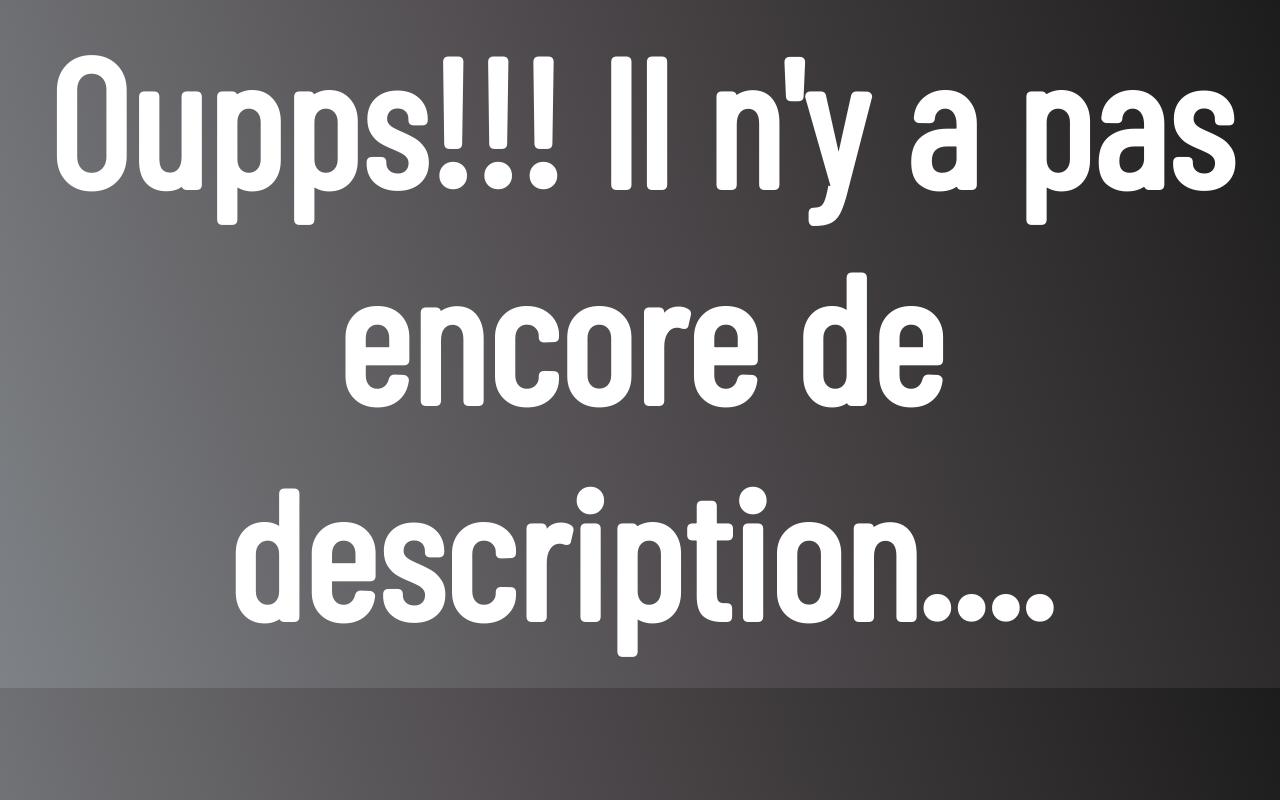
After one commit to Freddo1864/BACKEND, a PHP site: page /page1.php in a window 1280 px wide. The commit adds this page. Run offline with PHP 8.4, Linux system fonts and the light colour scheme; some web fonts are replaced.

Commit message:
Ajout page description vehicules
13/10/22   16.03

```diff
--- /dev/null
+++ b/PHP MySQL/Projet_fil_rouge/Recherche_vroomissimo/page1.php
@@ -0,0 +1,13 @@
+<!DOCTYPE html>
+<html lang="fr">
+<head>
+    <meta charset="UTF-8">
+    <meta http-equiv="X-UA-Compatible" content="IE=edge">
+    <meta name="viewport" content="width=device-width, initial-scale=1.0">
+    <title>Photos et description des véhicules choisis</title>
+    <link rel="stylesheet" href="style.css">
+</head>
+<body>
+    <h1>Oupps!!!  Il n'y a pas encore de description....</h1>
+</body>
+</html>
```
Also changed, not shown: PHP MySQL/Projet_fil_rouge/Recherche_vroomissimo/index.php (+9 -7 lines).
